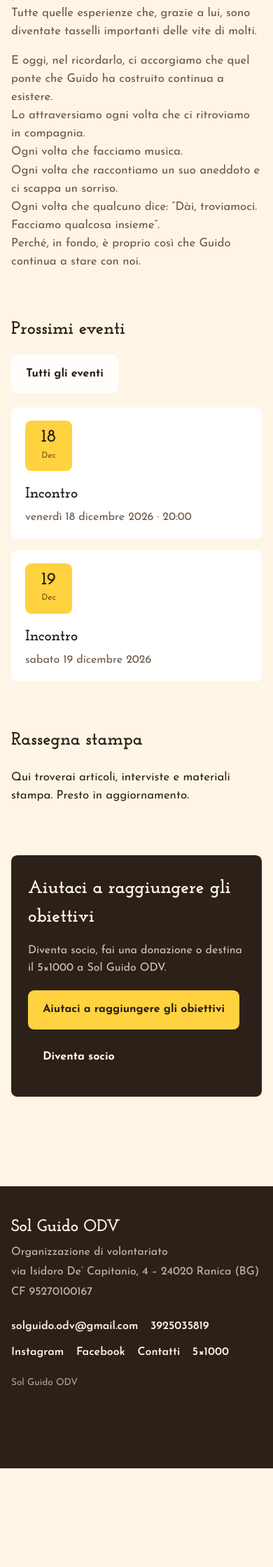
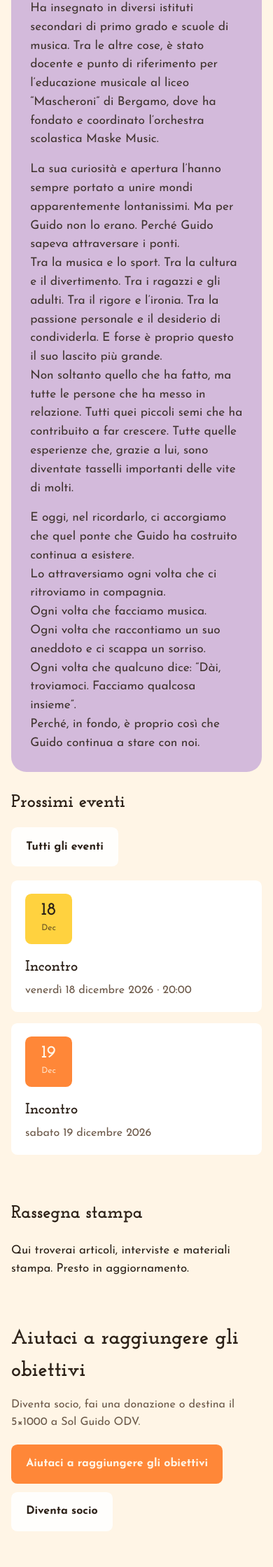
Before and after one commit to GiulySid/solguido, a PHP site: page / in a window 390 px wide. Shown: the part 3881-6120 px from the top of the page at 70% size. Before the commit the page ends 5979 px from the top, so only its background shows below. Run offline with PHP 8.4, Linux system fonts and the light colour scheme.

Commit message:
Enhance homepage layout by updating section classes to use new panel styles for 'associazione', 'ispirazione', and 'conosci Guido?'. Introduce new CSS rules for panel styling and home call-to-action section, improving visual consistency and responsiveness.

```diff
--- a/css/site.css
+++ b/css/site.css
@@ -232,6 +232,32 @@ body[data-page="home"] .site-main > :not(.hero) {
   margin-right: auto;
 }
 
+body[data-page="home"] .site-main > .panel {
+  margin-top: 1.75rem;
+  margin-bottom: 0;
+}
+
+body[data-page="home"] .site-main > .panel + .panel {
+  margin-top: 1.35rem;
+}
+
+body[data-page="home"] .home-cta {
+  display: grid;
+  gap: 0.85rem;
+  padding: 1.5rem 0 2.5rem;
+}
+
+body[data-page="home"] .home-cta h2 {
+  font-family: var(--display);
+  font-size: clamp(1.85rem, 4vw, 2.7rem);
+  color: var(--ember);
+}
+
+body[data-page="home"] .home-cta p {
+  color: var(--muted);
+  max-width: 36rem;
+}
+
 .hero {
   position: relative;
   min-height: min(88svh, 46rem);
@@ -413,6 +439,103 @@ body[data-page="home"] .site-main > :not(.hero) {
   padding: 1.4rem;
 }
 
+.panel {
+  position: relative;
+  padding: clamp(1.7rem, 4.5vw, 2.85rem);
+  border-radius: 1.35rem;
+  display: grid;
+  gap: 1.15rem;
+  overflow: hidden;
+}
+
+.panel .section__head {
+  margin-bottom: 0.15rem;
+}
+
+.panel .section__head h2 {
+  font-size: clamp(2rem, 5.2vw, 3.15rem);
+  line-height: 1.02;
+  max-width: 16ch;
+}
+
+.panel .prose {
+  max-width: 46rem;
+  font-size: 1.08rem;
+}
+
+.panel .prose p,
+.panel .prose li {
+  color: inherit;
+  opacity: 0.88;
+}
+
+.panel--orchid {
+  background: rgb(from var(--orchid) r g b / 0.38);
+  color: var(--ember);
+}
+
+.panel--orchid .section__head h2 { color: var(--ember); }
+
+.panel--golden {
+  background: rgb(from var(--golden) r g b / 0.42);
+  color: var(--ember);
+}
+
+.panel--golden .section__head h2 { color: var(--ember); }
+
+.panel--coral {
+  background: rgb(from var(--coral) r g b / 0.38);
+  color: var(--ember);
+}
+
+.panel--coral .section__head h2 { color: var(--ember); }
+
+.panel--violet {
+  background: rgb(from var(--violet) r g b / 0.36);
+  color: var(--ember);
+}
+
+.panel--violet .section__head h2 { color: var(--ember); }
+
+.panel--green {
+  background: rgb(from var(--green) r g b / 0.38);
+  color: var(--ember);
+}
+
+.panel--green .section__head h2 { color: var(--ember); }
+.panel--green .btn-ghost {
+  background: rgb(255 255 255 / 0.55);
+  color: var(--ember);
+}
+.panel--green .btn-ghost:hover {
+  background: rgb(255 255 255 / 0.85);
+  color: var(--ember);
+}
+.panel--green .event-card {
+  background: rgb(255 255 255 / 0.72);
+  color: var(--ember);
+}
+.panel--green .event-card:hover {
+  background: #fff;
+}
+.panel--green .event-card p { color: var(--muted); }
+
+.panel--sky {
+  background: rgb(from var(--sky) r g b / 0.38);
+  color: var(--ember);
+}
+
+.panel--sky .section__head h2 { color: var(--ember); }
+.panel--sky .link-list a {
+  color: var(--royal);
+}
+.panel--sky .link-list a:hover { color: var(--coral); }
+
+.panel--tangerine {
+  background: rgb(from var(--tangerine) r g b / 0.4);
+  color: var(--ember);
+}
+
 .section__head {
   display: flex;
   justify-content: space-between;
@@ -513,6 +636,25 @@ body[data-page="home"] .site-main > :not(.hero) {
   color: var(--ember);
 }
 
+.event-list .event-card:nth-child(3n + 1) .event-card__date {
+  background: var(--golden);
+  color: var(--ember);
+}
+.event-list .event-card:nth-child(3n + 2) .event-card__date {
+  background: var(--tangerine);
+  color: var(--cream);
+}
+.event-list .event-card:nth-child(3n + 2) .event-card__date span {
+  color: rgba(255, 245, 230, 0.8);
+}
+.event-list .event-card:nth-child(3n + 3) .event-card__date {
+  background: var(--coral);
+  color: var(--cream);
+}
+.event-list .event-card:nth-child(3n + 3) .event-card__date span {
+  color: rgba(255, 245, 230, 0.8);
+}
+
 .event-card__date strong {
   display: block;
   font-family: var(--display);
@@ -558,9 +700,9 @@ body[data-page="home"] .site-main > :not(.hero) {
 
 .cta-band {
   margin: 2rem 0;
-  padding: 1.8rem 1.5rem;
-  border-radius: var(--radius);
-  background: var(--ember);
+  padding: clamp(1.8rem, 4vw, 2.6rem);
+  border-radius: 1.35rem;
+  background: rgb(from var(--forest) r g b / 0.88);
   color: var(--cream);
   display: grid;
   gap: 0.85rem;
@@ -570,7 +712,7 @@ body[data-page="home"] .site-main > :not(.hero) {
 
 .cta-band h2 {
   font-family: var(--display);
-  font-size: clamp(1.65rem, 3.4vw, 2.35rem);
+  font-size: clamp(1.85rem, 4vw, 2.7rem);
   color: var(--cream);
 }
 .cta-band p { color: rgba(255, 245, 230, 0.78); max-width: 36rem; }
--- a/index.php
+++ b/index.php
@@ -47,7 +47,7 @@ $associazioneTitolo = trim((string) ($site["associazioneTitolo"] ?? ""));
 $associazione = trim((string) ($site["associazione"] ?? ""));
 if ($associazioneTitolo !== "" || $associazione !== "") {
 ?>
-  <section class="section reveal">
+  <section class="section panel panel--orchid reveal">
     <div class="section__head">
       <div>
         <h2><?= data_h($associazioneTitolo !== "" ? $associazioneTitolo : "L’associazione") ?></h2>
@@ -66,7 +66,7 @@ $ispirazioneTitolo = trim((string) ($site["ispirazioneTitolo"] ?? ""));
 $ispirazione = trim((string) ($site["ispirazione"] ?? ""));
 if ($ispirazioneTitolo !== "" || $ispirazione !== "") {
 ?>
-  <section class="section reveal">
+  <section class="section panel panel--green reveal">
     <div class="section__head">
       <div>
         <h2><?= data_h($ispirazioneTitolo !== "" ? $ispirazioneTitolo : "Ispirazione") ?></h2>
@@ -85,7 +85,7 @@ $conosciGuidoTitolo = trim((string) ($site["conosciGuidoTitolo"] ?? ""));
 $conosciGuido = trim((string) ($site["conosciGuido"] ?? ""));
 if ($conosciGuidoTitolo !== "" || $conosciGuido !== "") {
 ?>
-  <section class="section reveal">
+  <section class="section panel panel--violet reveal">
     <div class="section__head">
       <div>
         <h2><?= data_h($conosciGuidoTitolo !== "" ? $conosciGuidoTitolo : "Conosci Guido?") ?></h2>
@@ -165,7 +165,7 @@ if ($rassegna || $rassegnaVuoto !== "") {
 <?php } ?>
 
 <?php if (!empty($site["homeCtaTitolo"]) || !empty($site["homeCtaTesto"])) { ?>
-  <section class="cta-band reveal">
+  <section class="section home-cta reveal">
     <?php if (!empty($site["homeCtaTitolo"])) { ?>
       <h2><?= data_h($site["homeCtaTitolo"]) ?></h2>
     <?php } ?>
```
